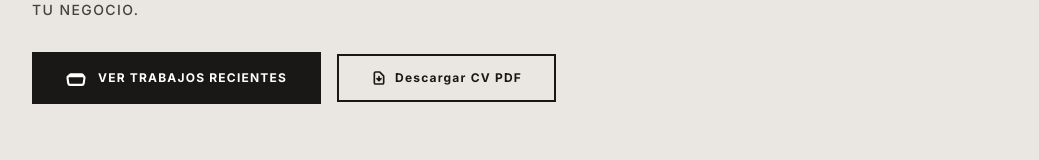
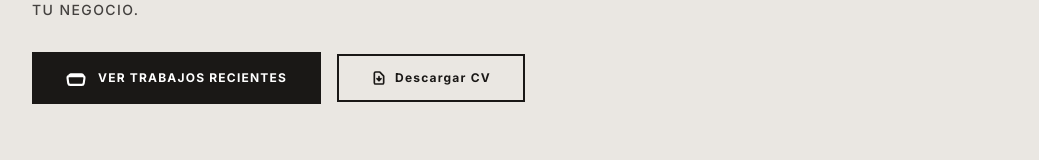
Before and after one commit to lobosgonza/gonzalobos-cv-wbpage, a React (Vite) app: page /en in a window 1280 px wide. Shown: the part 452-612 px from the top of the page, without its empty margins (120-1159 px from the left). Built offline with nearby package versions, Linux system fonts and the light colour scheme; no server answers.

Commit message:
fix(cv): corregir truncamiento de fechas académicas e internacionalizar enlaces del encabezado

```diff
--- a/src/components/PrintCVButton.jsx
+++ b/src/components/PrintCVButton.jsx
@@ -32,7 +32,7 @@ function PrintCVButton() {
 					d='M12 10v6m0 0l-3-3m3 3l3-3m2 8H7a2 2 0 01-2-2V5a2 2 0 012-2h5.586a1 1 0 01.707.293l5.414 5.414a1 1 0 01.293.707V19a2 2 0 01-2 2z'
 				/>
 			</svg>
-			{isEn ? 'Download CV PDF' : 'Descargar CV PDF'}
+			{isEn ? 'Download CV' : 'Descargar CV'}
 		</button>
 	);
 }
--- a/src/components/PrintCVContent.jsx
+++ b/src/components/PrintCVContent.jsx
@@ -27,7 +27,7 @@ function PrintCVContent() {
 						gonzalo.lobos.ramirez@gmail.com
 					</a>{' '}
 					{' | '}
-					<strong>Portfolio:</strong>{' '}
+					<strong>{isEn ? 'Portfolio:' : 'Portafolio:'}</strong>{' '}
 					<a href='https://gonzalobos.com' target='_blank' rel='noreferrer' style={{ color: '#000', textDecoration: 'none', fontWeight: 'bold' }}>
 						gonzalobos.com
 					</a>{' '}
@@ -88,7 +88,6 @@ function PrintCVContent() {
 							<span>
 								{currentExperience.title} — <em style={{ fontStyle: 'normal', color: '#333' }}>{currentExperience.place}</em>
 							</span>
-							{/* CORRECCIÓN DE UNIFORMIDAD: Formato adaptado de tres letras para el mes de inicio */}
 							<span style={{ float: 'right', fontWeight: 'normal', fontSize: '8pt' }}>{isEn ? 'May 2026 – Present' : 'may. 2026 – Actualidad'}</span>
 						</div>
 						<ul style={{ margin: '2px 0 0 0', paddingLeft: '12px', fontSize: '8pt', lineHeight: '1.25' }}>
@@ -141,7 +140,8 @@ function PrintCVContent() {
 							<span>
 								{edu.title} — <span style={{ fontWeight: 'normal' }}>{edu.place}</span>
 							</span>
-							<span style={{ float: 'right', fontWeight: 'normal', fontSize: '8pt' }}>{edu.duration.split(' - ')[0]}</span>
+							{/* CORRECCIÓN: Renderizado directo de la fecha completa de inicio a fin desde el JSON */}
+							<span style={{ float: 'right', fontWeight: 'normal', fontSize: '8pt' }}>{edu.duration}</span>
 						</div>
 					</div>
 				))}
```
